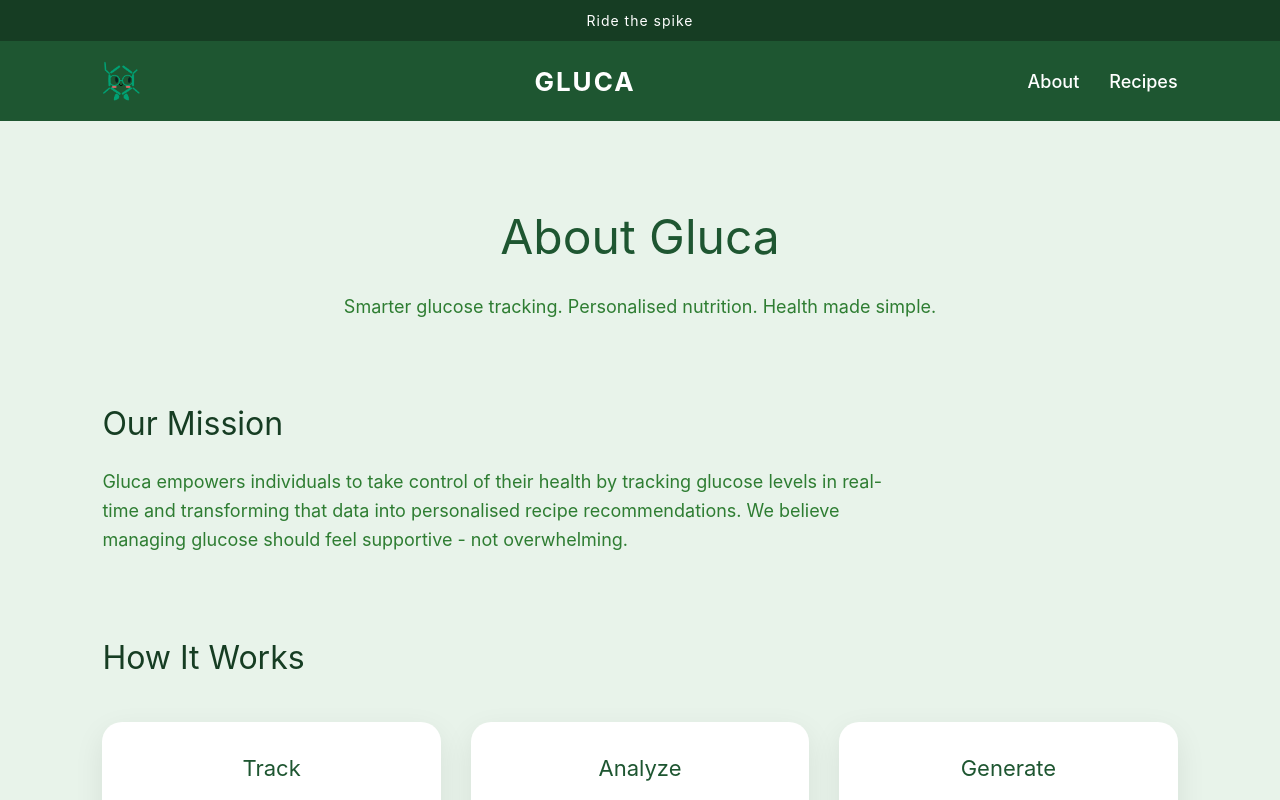
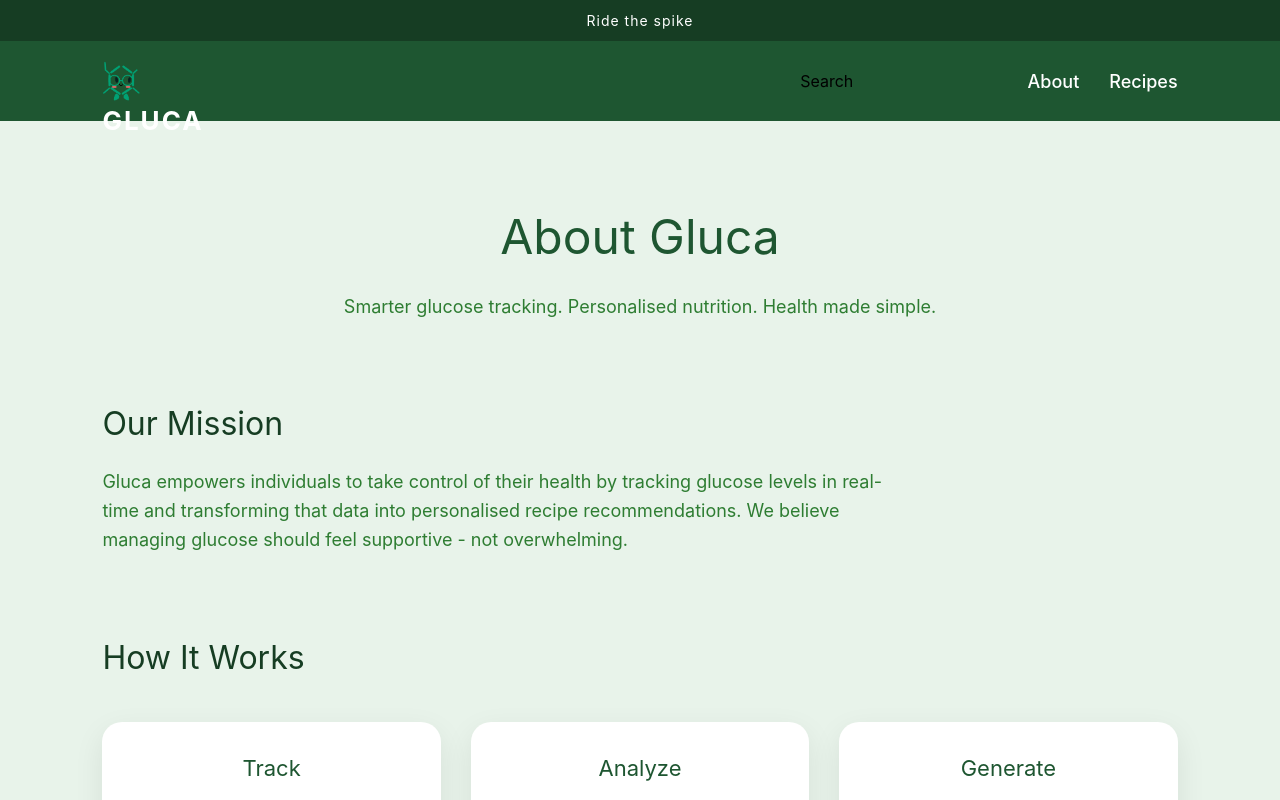
Before and after one commit to kerbalcat-png/gluca-2.0, a React (Create React App) app in the folder frontend/: page /about in a window 1280 px wide. Shown: the top 800 px of the page. Built offline with nearby package versions, Linux system fonts and the light colour scheme.

Commit message:
added a search bar

```diff
--- a/frontend/src/Home.jsx
+++ b/frontend/src/Home.jsx
@@ -1,5 +1,5 @@
 import { Link } from "react-router-dom";
-import { useState } from "react";
+import { useState, useEffect } from "react";
 import "./App.css";
 
 function Home() {
@@ -12,6 +12,14 @@
       setSelectedImage(URL.createObjectURL(file));
     }
   };
+
+   function Searchbar() {
+    return(
+      <div>
+        <input placeholder="Search for a recipe"/>
+      </div>
+    )
+  }
 
   function handleFileInputClick() {
     document.getElementById("fileInput").click();
--- a/frontend/src/component/navbar.js
+++ b/frontend/src/component/navbar.js
@@ -1,27 +1,56 @@
-import React from "react";
-import {Link} from "react-router-dom"
+import React, { useState } from "react";
+import { Link } from "react-router-dom";
 import logo from "../images/glucaLogo_small.png";
 
+function Navbar() {
 
-function Navbar() {
+  const [results, setResults] = useState([]);
+
+  async function handleSearchMenus(){
+    let search_query = document.getElementById("searchMenu").value;
+    console.log(search_query);
+
+    let response = await fetch(`http://localhost:5000/search/${search_query}`);
+
+    if (response.ok){
+      let res = await response.json();
+      console.log(res);
+      setResults(res);
+    }
+  }
+
   return (
     <>
-
       <div className="top-banner">
         Ride the spike
       </div>
 
-       <nav className="navbar">
+      <nav className="navbar">
         <div className="logo">
-          <Link to="/"><img src={logo} alt="Gluca Logo" className="max-h-full bg-no-repeat" /></Link>
+          <Link to="/">
+            <img src={logo} alt="Gluca Logo" className="max-h-full bg-no-repeat" />
+            <div className="title">GLUCA</div>
+          </Link>
         </div>
-        <div className="title">GLUCA</div>
+
+          <input type="text" id="searchMenu" onChange={handleSearchMenus} />
+          <div onClick={handleSearchMenus}>Search</div>
+
+          {results.length > 0 && (
+            <ul>
+              {results.map((item, index) => (
+                <li key={index} > {item.name} </li>
+              ))}
+            </ul>
+          )}
+
+
         <ul className="nav-links">
           <li><Link to="/about">About</Link></li>
           <li><Link to="/recipes">Recipes</Link></li>
         </ul>
       </nav>
-      </>
+    </>
   );
 }
 
```
Also changed, not shown: 1 other file (tests, documents, lock files or other folders).
